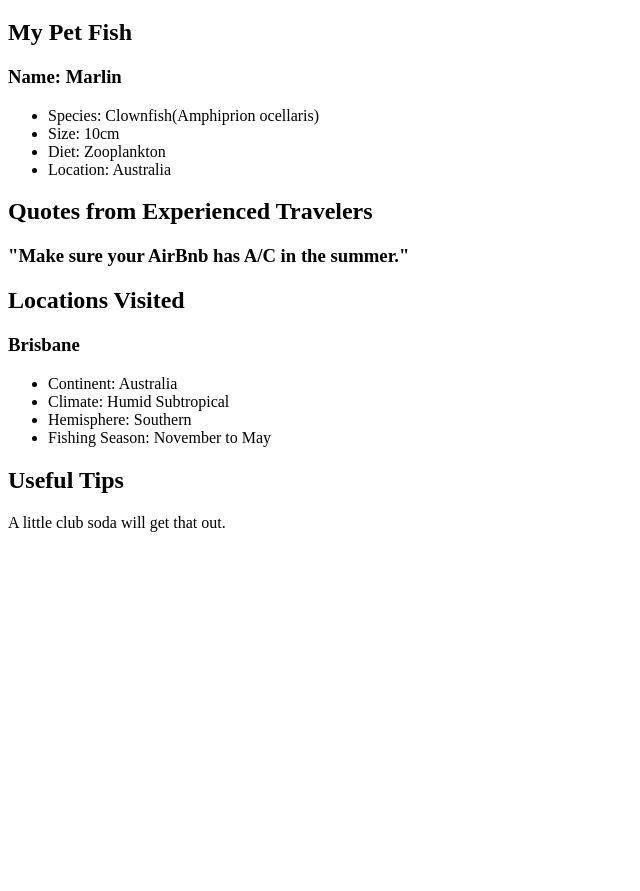
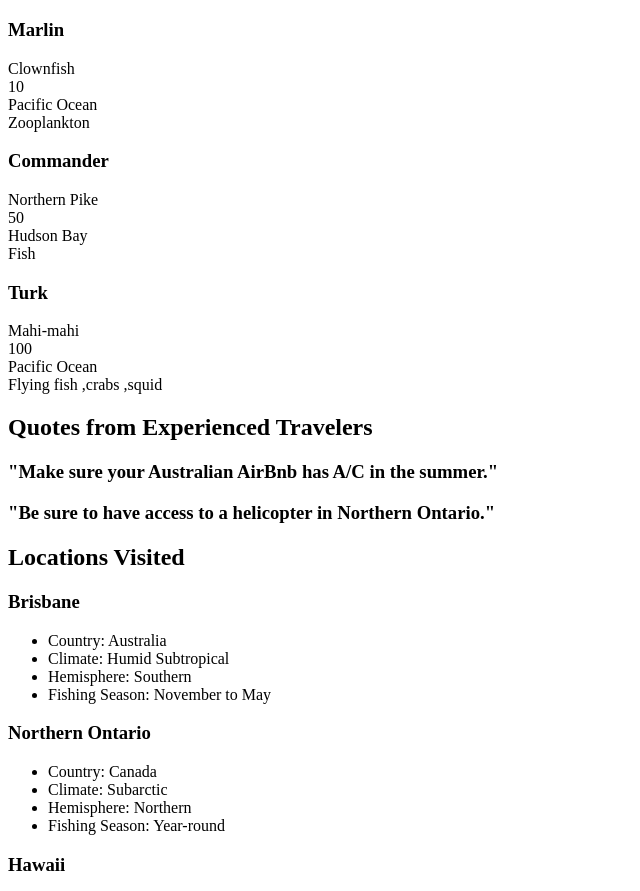
Before and after one commit to Ryan-L-Allred/nss-aquarium, a plain HTML site: page index.html in a window 1280 px wide. Shown: the part 61-952 px from the top of the page, without its empty margins (0-640 px from the left). Before the commit the page ends 800 px from the top, so only its background shows below. Drawn offline with Linux system fonts and the light colour scheme.

Commit message:
pushing the aquarium

```diff
--- a/index.html
+++ b/index.html
@@ -7,35 +7,42 @@
 
 <body>
     <h1>Martin's Aquarium</h1>
-    <div class="fish">
-        <h2>My Pet Fish</h2>
-        <h3>Name: Marlin</h3>
-        <ul>
-            <li>Species: Clownfish(Amphiprion ocellaris)</li>
-            <li>Size: 10cm</li>
-            <li>Diet: Zooplankton</li>
-            <li>Location: Australia</li>
-        </ul>
-    </div>
+    <article class="fishList">
+    </article>
     <div class="quotes">
         <h2>Quotes from Experienced Travelers</h2>
-        <h3>"Make sure your AirBnb has A/C in the summer."</h3>
+        <h3>"Make sure your Australian AirBnb has A/C in the summer."</h3>
+        <h3>"Be sure to have access to a helicopter in Northern Ontario."</h3>
     </div>
     <div class="locations">
         <h2>Locations Visited</h2>
         <h3>Brisbane</h3>
             <ul>
-                <li>Continent: Australia</li>
+                <li>Country: Australia</li>
                 <li>Climate: Humid Subtropical</li>
                 <li>Hemisphere: Southern</li>
                 <li>Fishing Season: November to May</li>
+            </ul>
+        <h3>Northern Ontario</h3>
+            <ul>
+                <li>Country: Canada</li>
+                <li>Climate: Subarctic</li>
+                <li>Hemisphere: Northern</li>
+                <li>Fishing Season: Year-round</li>
+            </ul>
+        <h3>Hawaii</h3>
+            <ul>
+                <li>Country: United States</li>
+                <li>Climate: Tropical</li>
+                <li>Hemisphere: Northern</li>
+                <li>Fishing Season: Year-round</li>
             </ul>
     </div>
     <aside>
         <h1>Useful Tips</h1>
         <p>A little club soda will get that out.</p>
     </aside>
-
+    <script type="module" src="./scripts/main.js"></script>
 </body>
 
 </html>
--- /dev/null
+++ b/scripts/FishList.js
@@ -0,0 +1,18 @@
+import { getFish } from './database.js'
+
+export const FishList = () => {
+    const fishes = getFish()
+    let htmlString = '<article class="fishList">'
+    for (const fish of fishes) {
+        htmlString += `<section class="fish card">
+        <h3 class="fish_name">${fish.name}</h3>
+        <div class="fish_species">${fish.species}</div>
+        <div class="fish_length">${fish.length}</div>
+        <div class="fish_location">${fish.location}</div>
+        <div class="fish_diet">${fish.diet}</div>
+    </section>
+    `
+    }
+    htmlString += `</article>`
+    return htmlString
+}
--- /dev/null
+++ b/scripts/database.js
@@ -0,0 +1,28 @@
+const database = {
+    fish: [
+        {
+            name: "Marlin",
+            species: "Clownfish",
+            length: 10,
+            diet: "Zooplankton",
+            location: "Pacific Ocean"
+        },
+        {
+            name: "Commander",
+            species: "Northern Pike",
+            length: 50,
+            diet: "Fish",
+            location: "Hudson Bay"
+        },
+        {
+            name: "Turk",
+            species: "Mahi-mahi",
+            length: 100,
+            diet: ["Flying fish ", "crabs ", "squid"],
+            location: "Pacific Ocean"
+        }
+    ]
+}
+export const getFish = () => {
+    return database.fish.map(fish => ({...fish}))
+}
--- a/scripts/main.js
+++ b/scripts/main.js
@@ -0,0 +1,12 @@
+import { getFish } from './database.js'
+import { FishList } from './FishList.js'
+
+const parentHTMLElement = document.querySelector(".fishList")
+
+parentHTMLElement.innerHTML = FishList()
+
+// const allFish = getFish()
+
+// for (const fish of allFish) {
+//     console.log(fish)
+// }
```
Also changed, not shown: styles/main.css (deleted, +0 -13 lines).
